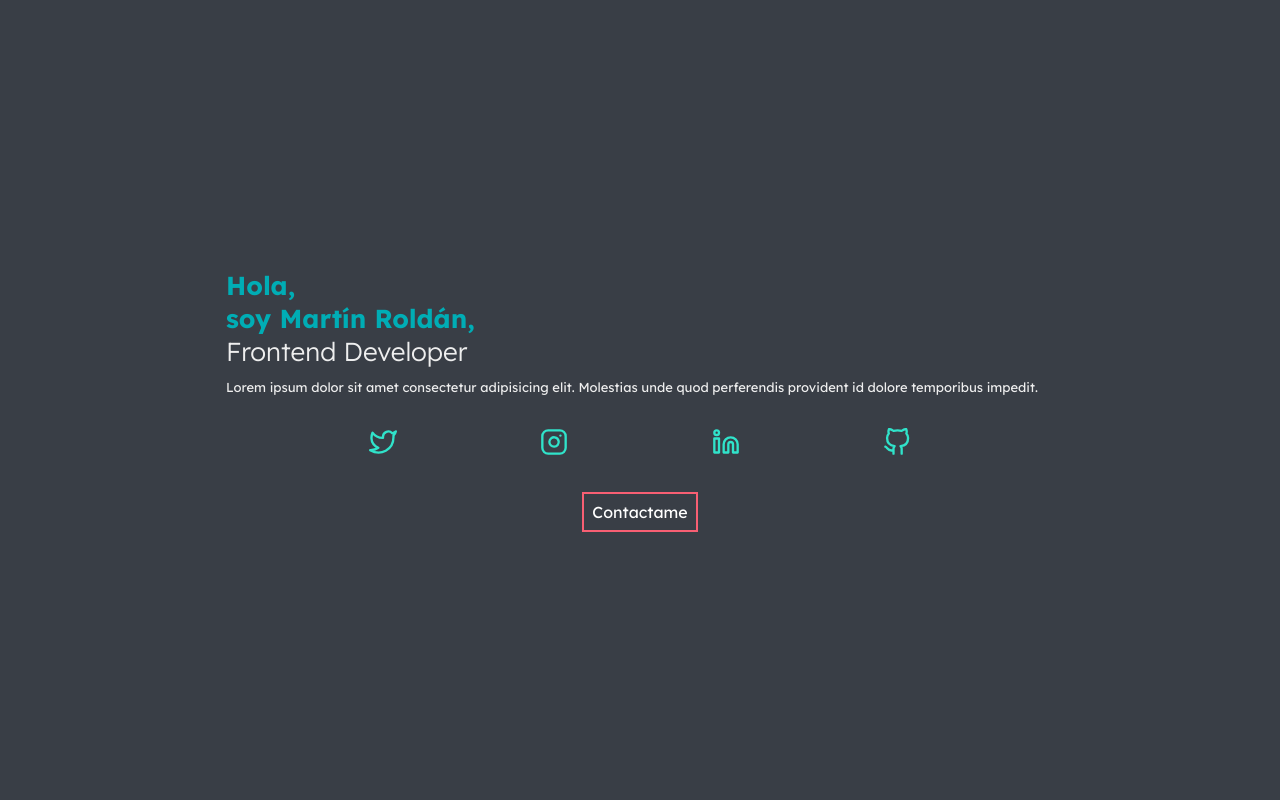
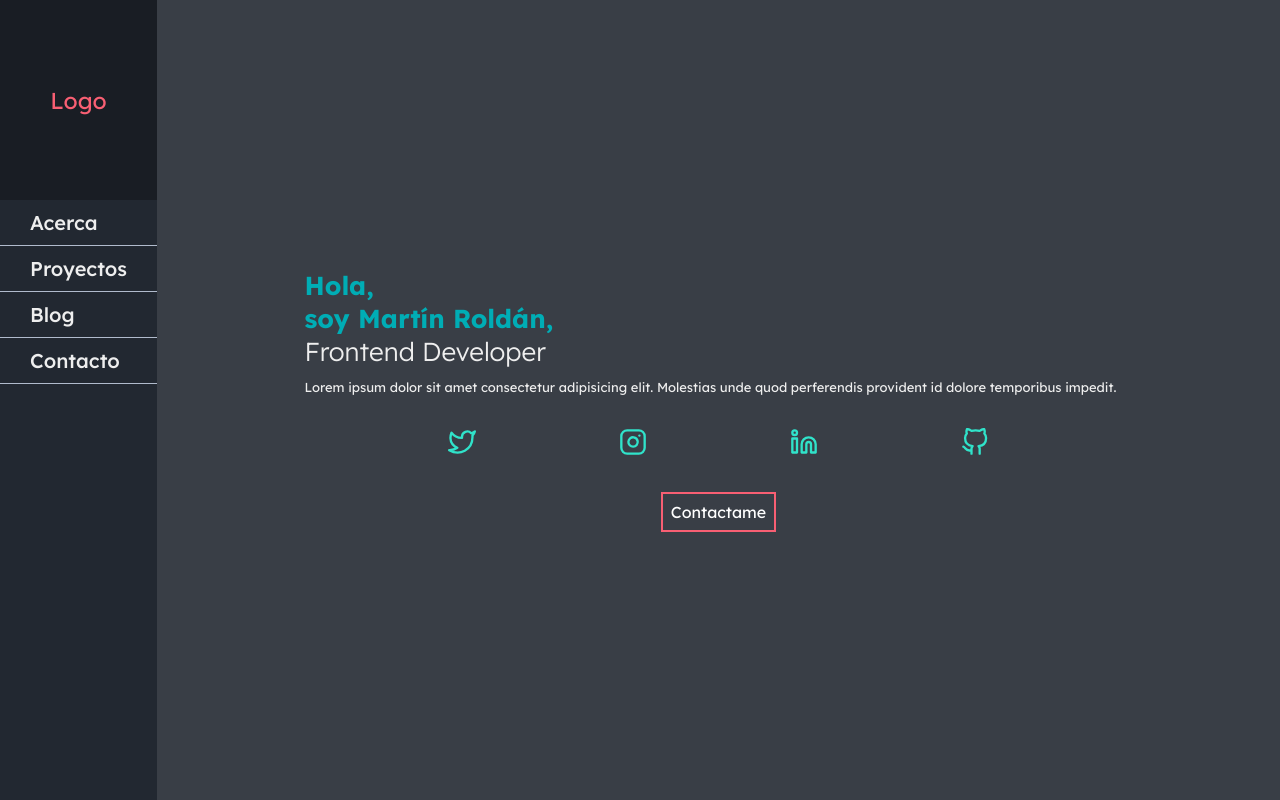
Before and after one commit to martinrol/mxrold, a React app: page / in a window 1280 px wide. Built offline with nearby package versions, Linux system fonts and the light colour scheme; the HTML template or start-up script is replaced by a standard one.

Commit message:
Menú hamburguesa agreado en Home. Estilos modificados de Home, Navbar y globales

```diff
--- a/src/assets/styles/components/Home.css
+++ b/src/assets/styles/components/Home.css
@@ -3,6 +3,7 @@
     flex-direction: column;
     justify-content: center;
     align-items: center;
+    z-index: -1;
     width: 100%;
     max-width: 920px;
     height: 100vh;
--- a/src/assets/styles/components/Navbar.css
+++ b/src/assets/styles/components/Navbar.css
@@ -1,8 +1,27 @@
+.btn-navbar {
+    z-index: 0;
+    position: absolute;
+    top: 0;
+    left: calc(50% - 45px);
+    width: 90px;
+    height: 50px;
+    background-color: var(--blue);
+    color: var(--light);
+    clip-path: polygon(50% 0, 0 100%, 100% 100%);
+    transform: rotate(180deg);
+    outline: none;
+    border: none;
+}
+
+.btn-navbar:focus {
+    padding: 3px;
+    border: 2px dashed var(--dark);
+}
+
 .Navbar {
-    width: max-content;
-    height: 100vh;
-    background-color: var(--dark);
-    /* box-shadow: -5px 0px 41px 0px #00adb5; */
+    width: 100%;
+    height: calc(100vh - 50px);
+    margin-top: 50px;
 }
 
 .Navbar__logo {
@@ -11,7 +30,6 @@
     justify-content: center;
     width: 100%;
     height: 25%;
-    background-color: var(--moreDark);
 }
 
 .Navbar__logo a {
@@ -26,25 +44,69 @@
 
 .Navbar__links nav {
     width: 100%;
-    height: max-content;
+    height: 100%;
 }
 
 .Navbar__links ul {
+    display: grid;
+    grid-template: repeat(2, 1fr) / repeat(2, 1fr);
+    place-items: center;
     width: 100%;
+    height: 100%;
 }
 
 .Navbar__links li {
-    padding: 10px 30px;
-    border-bottom: 1px solid var(--lightGray);
+    width: 100%;
+    height: 100%;
 }
 
 .Navbar__links a {
     font-size: 2rem;
     font-weight: 500;
     color: var(--light);
-    transition: all .3s ease-in-out;
 }
 
 .Navbar__links a:hover {
     color: var(--blue);
 }
+
+.open {
+    display: none;
+}
+
+.close {
+    display: block;
+}
+
+@media screen and (min-width: 767px) {
+    .Navbar {
+        position: relative;
+        width: max-content;
+        height: 100vh;
+        margin-top: 0px;
+        background-color: var(--dark);
+        /* box-shadow: -5px 0px 41px 0px #00adb5; */
+    }
+
+    .open {
+        display: block;
+    }
+
+    .btn-navbar {
+        display: none;
+    }
+
+    .Navbar__logo {
+        background-color: var(--moreDark);
+    }
+
+    .Navbar__links ul {
+        display: block;
+    }
+
+    .Navbar__links li {
+        height: max-content;
+        padding: 10px 30px;
+        border-bottom: 1px solid var(--lightGray);
+    }
+}
--- a/src/assets/styles/index.css
+++ b/src/assets/styles/index.css
@@ -32,9 +32,25 @@ li {
 
 a {
     text-decoration: none;
+    cursor: pointer;
 }
+
 #app {
+    display: block;
     width: 100%;
     min-width: 320px;
-    height: max-content;
+    height: 100vh;
+    overflow: hidden;
 }
+
+button:focus, a:focus {
+    padding: 3px;
+    border: 2px dashed var(--dark);
+}
+
+@media screen and (min-width: 767px) {
+    #app {
+        display: flex;
+        height: max-content;
+    }
+}
--- a/src/components/Navbar.jsx
+++ b/src/components/Navbar.jsx
@@ -1,9 +1,20 @@
-import React from 'react'
+import React, { useState } from 'react'
+import { FiArrowDown, FiArrowUp } from 'react-icons/fi'
 import '../assets/styles/components/Navbar.css'
 
 const Navbar = () => {
+  const [ open, setOpen ] = useState(true)
+
+  const handleClick = () => {
+    setOpen(!open)
+  }
+
   return (
-    <div className='Navbar'>
+    <>
+      <button className="btn-navbar" type="button" onClick={handleClick}>
+        {!open ? <FiArrowDown size="26px"/> : <FiArrowUp size="26px"/>}
+      </button>
+      <div className={!open ? "Navbar close" : "Navbar open"}>
         <div className='Navbar__logo'>
           <figure>
             <a href='/'>Logo
@@ -30,6 +41,7 @@ const Navbar = () => {
           </nav>
         </div>
       </div>
+    </>
   )
 }
 
--- a/src/pages/Home.jsx
+++ b/src/pages/Home.jsx
@@ -1,9 +1,12 @@
 import React from 'react'
 import { FiGithub, FiTwitter, FiLinkedin, FiInstagram } from 'react-icons/fi'
 import '../assets/styles/components/Home.css'
+import Navbar from '../components/Navbar'
 
 const Home = () => {
   return (
+    <>
+    <Navbar />
     <section className="Home">
       <div className="Home__intro">
         <h1><span>Hola, <br /> soy Martín Roldán, </span> <br /> <span>Frontend Developer</span></h1>
@@ -27,6 +30,7 @@ const Home = () => {
         <a href="/contacto">Contactame</a>
       </div>
     </section>
+    </>
   )
 }
 
```
Lines whose indentation alone changed are shown as unchanged.
